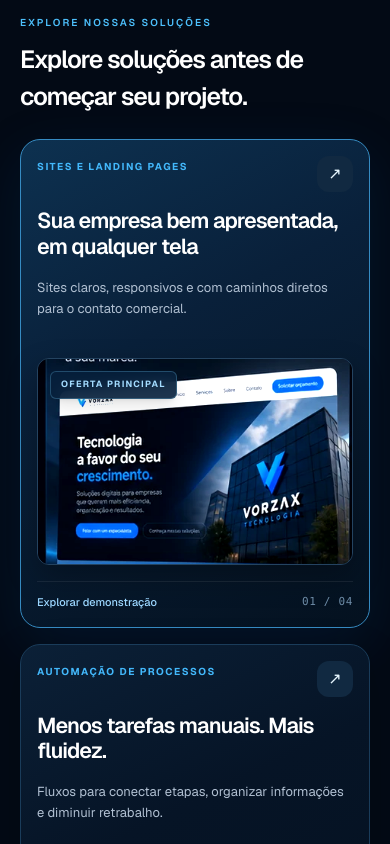
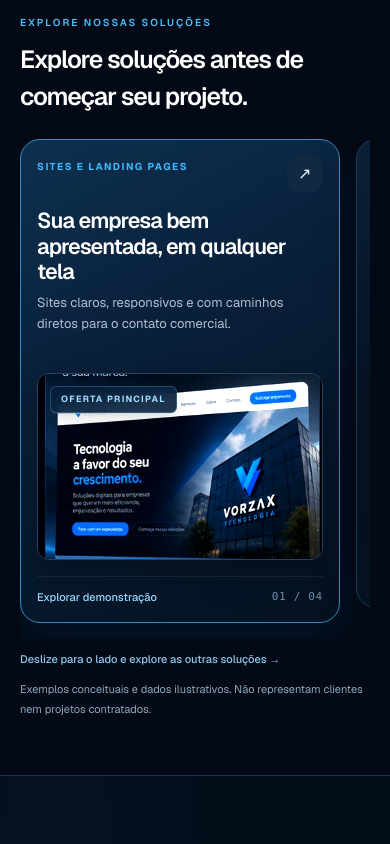
Before and after one commit to vorzax-tecnologia/vorzax-site, a Next.js app: page / in a window 390 px wide. Shown: the part 980-1824 px from the top of the page. Built offline with nearby package versions, Linux system fonts and the light colour scheme.

Commit message:
feat(mobile): vitrine horizontal com prévia do próximo serviço

```diff
--- a/src/components/ReferenceLanding.tsx
+++ b/src/components/ReferenceLanding.tsx
@@ -65,9 +65,9 @@ export function ReferenceLanding({ onSiteContact }: { onSiteContact: () => void
             <span className="hidden text-[11px] text-[#91a7bd] lg:block">Selecione um card para abrir uma demonstração interativa.</span>
           </div>
 
-          <div className="grid grid-cols-1 gap-4 sm:grid-cols-2 xl:grid-cols-4">
+          <div role="region" aria-label="Vitrine de soluções — deslize para explorar no celular" className="vx-services-rail flex snap-x snap-mandatory gap-4 overflow-x-auto overscroll-x-contain pb-4 sm:grid sm:grid-cols-2 sm:overflow-visible sm:pb-0 xl:grid-cols-4">
             {cards.map((card) => (
-              <a key={card.slug} href="#tecnologia-em-acao" onClick={() => selectDemo(card.slug)} className={`vx-demo-card group grid h-full min-w-0 grid-rows-[auto_auto_1fr_auto_auto] rounded-[20px] border border-[#1a3c5a] bg-[linear-gradient(154deg,#0b2037_0%,#061426_37%,#04101e_100%)] p-4 shadow-[0_16px_45px_rgba(0,0,0,.16)] transition-[transform,border-color,box-shadow] duration-300 hover:-translate-y-1 hover:border-[#3799ff] hover:shadow-[0_26px_60px_rgba(0,0,0,.26)] focus-visible:outline-2 focus-visible:outline-offset-4 focus-visible:outline-cyan-300 sm:p-5 ${card.slug === "sites" ? "vx-demo-featured" : ""}`}>
+              <a key={card.slug} href="#tecnologia-em-acao" onClick={() => selectDemo(card.slug)} className={`vx-demo-card group grid h-full w-[min(82vw,345px)] shrink-0 snap-start grid-rows-[auto_auto_1fr_auto_auto] sm:w-auto sm:shrink rounded-[20px] border border-[#1a3c5a] bg-[linear-gradient(154deg,#0b2037_0%,#061426_37%,#04101e_100%)] p-4 shadow-[0_16px_45px_rgba(0,0,0,.16)] transition-[transform,border-color,box-shadow] duration-300 hover:-translate-y-1 hover:border-[#3799ff] hover:shadow-[0_26px_60px_rgba(0,0,0,.26)] focus-visible:outline-2 focus-visible:outline-offset-4 focus-visible:outline-cyan-300 sm:p-5 ${card.slug === "sites" ? "vx-demo-featured" : ""}`}>
                 <div className="flex min-h-9 items-start justify-between gap-3">
                   <span className="pt-1 text-[10px] font-bold leading-[1.4] tracking-[.15em] text-[#43b8fb]">{card.kicker}</span>
                   <span className="flex h-9 w-9 shrink-0 items-center justify-center rounded-xl bg-[#112941] text-base text-[#e7f7ff] transition group-hover:bg-[#116ee6]" aria-hidden="true">↗</span>
@@ -87,7 +87,8 @@ export function ReferenceLanding({ onSiteContact }: { onSiteContact: () => void
               </a>
             ))}
           </div>
-          <p className="mt-5 text-[11px] leading-5 text-[#92a7bc]">Exemplos conceituais e dados ilustrativos. Não representam clientes nem projetos contratados.</p>
+          <p className="mt-3 text-[11px] font-medium text-[#91c8ed] sm:hidden">Deslize para o lado e explore as outras soluções →</p>
+          <p className="mt-3 text-[11px] leading-5 text-[#92a7bc]">Exemplos conceituais e dados ilustrativos. Não representam clientes nem projetos contratados.</p>
         </div>
       </div>
     </section>
```
